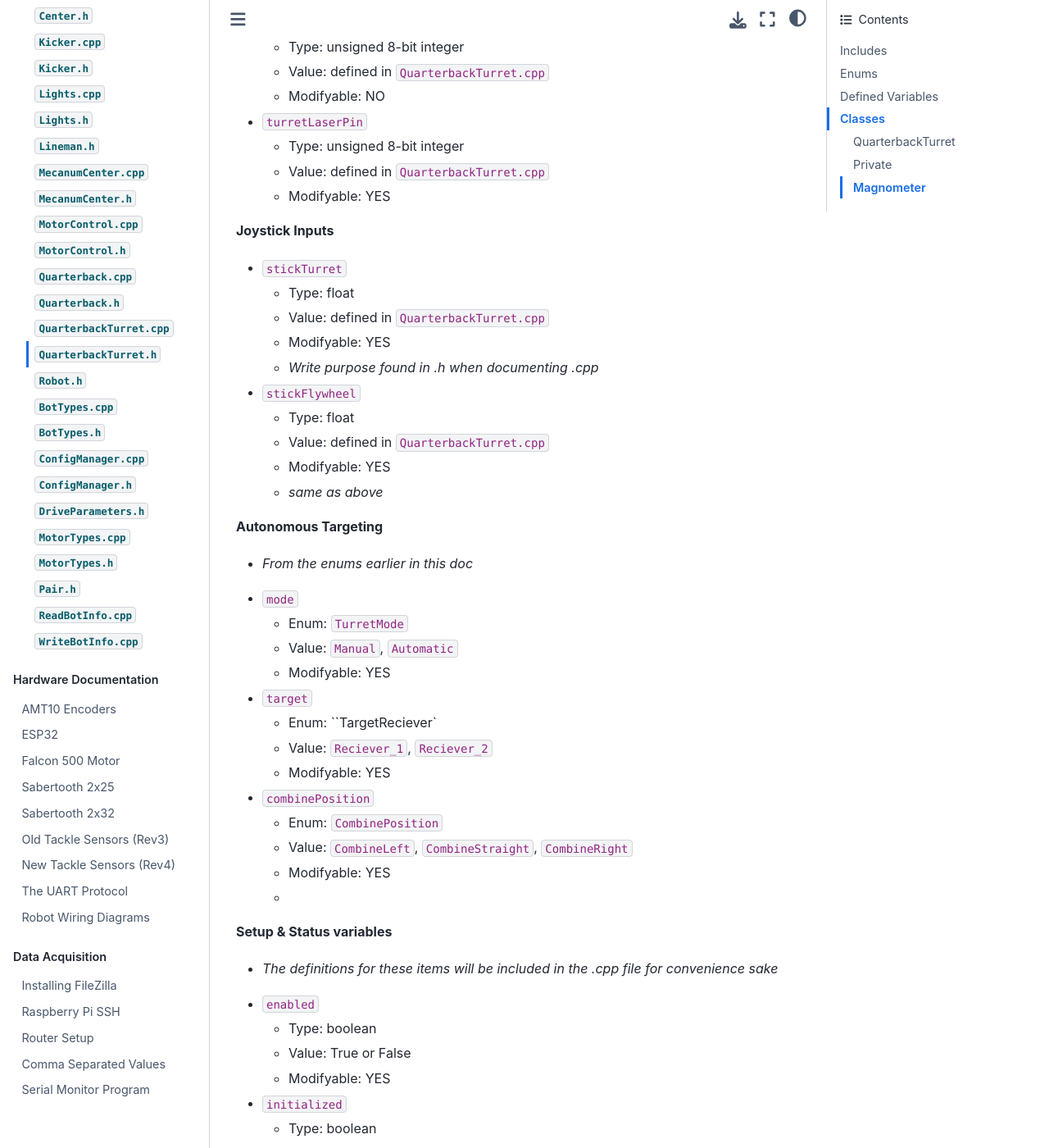
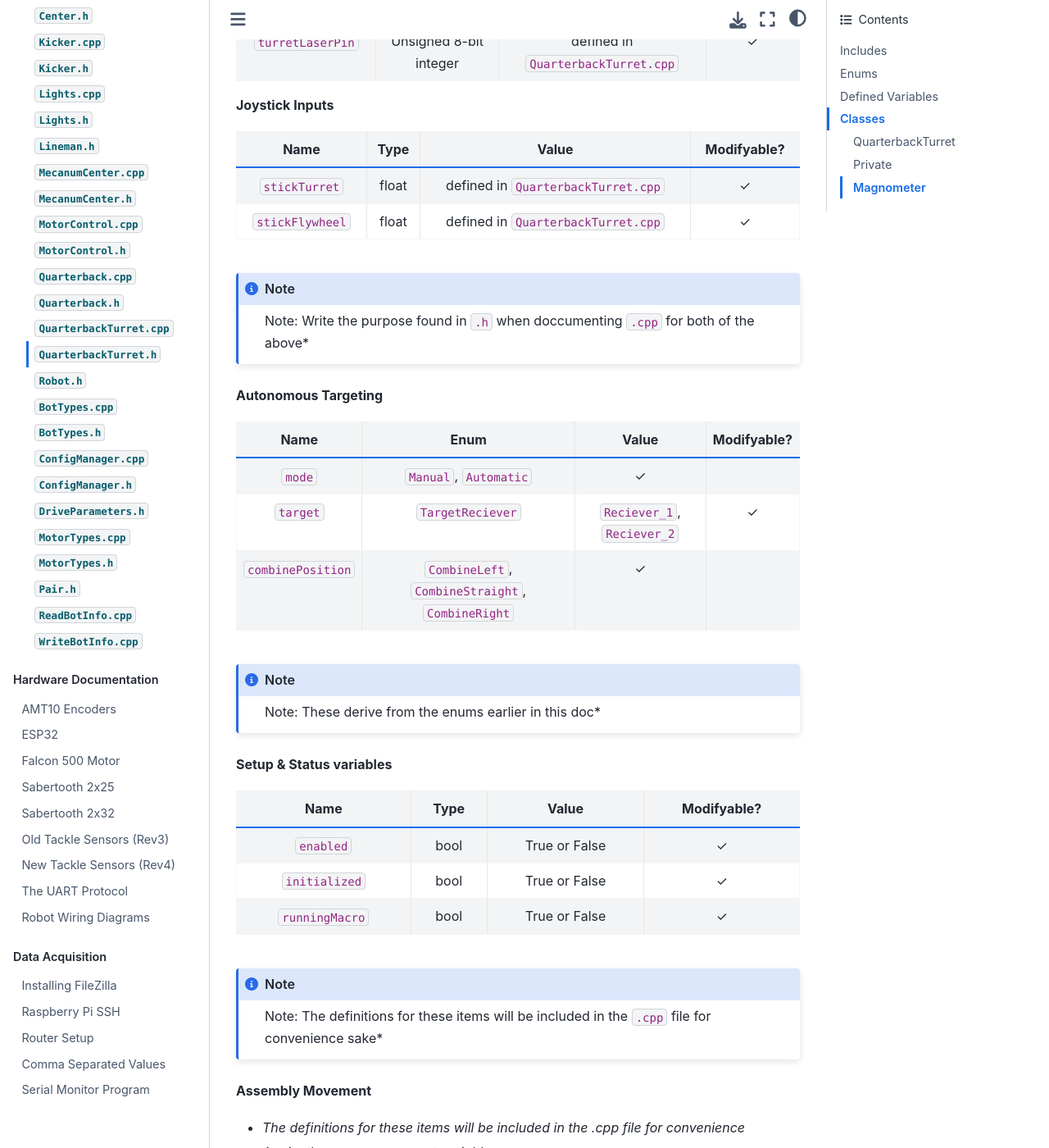
Before and after one commit to PolarRobotics/PR-Docs, a Sphinx documentation site: the page built from docs/source/codebase/robot/quarterback-turret-h.md, in a window 1280 px wide and 1400 px high, scrolled down 5101 px. Shown: the whole window at 82% size. Built offline with Sphinx 7.4.7 and the Sphinx Book theme 1.1.4, drawn with Linux system fonts in a browser that asks for light colours; some of the changed text lies outside the part shown.

Commit message:
Reformatted items into tables

````diff
--- a/docs/source/codebase/robot/quarterback-turret-h.md
+++ b/docs/source/codebase/robot/quarterback-turret-h.md
@@ -38,34 +38,27 @@
 
 ### Debounce & Miscellaneous Delay Constants
 
-- `QB_BASE_DEBOUNCE_DELAY`
-  - `50 (LONG)`
-- `QB_CRADLE_TRAVEL_DELAY`
-  - `750 (LONG)`
-- `QB_CIRCLE_HOLD_DELAY`
-  - `750 (LONG)`
-- `QB_CROSS_HOLD_DELAY`
-  - `200 (LONG)`
-- `QB_CROSS_HOLD_DELAY`
-  - `200 (LONG)`
-- `QB_TURRET_INTERPOLATION_DELAY`
-  - `5L (LONG)`
-- `QB_TURRET_THRESHOLD`
-  - `35`
-- `QB_TURRET_STICK_SCALE_FACTOR`
-  - `0.25`
+| Name | Value | isLong? |
+|:----:|:-----:|:-------:|
+| `QB_BASE_DEBOUNCE_DELAY` | 50 | ✓ |
+|`QB_CRADLE_TRAVEL_DELAY` | 750 | ✓ |
+| `QB_CIRCLE_HOLD_DELAY` | 750 | ✓ |
+| `QB_CROSS_HOLD_DELAY` | 200 | ✓ |
+| `QB_TRIANGLE_HOLD_DELAY` | 200 | ✓ |
+| `QB_TURRET_INTERPOLATION_DELAY` | 5 | ✓ |
+| `QB_TURRET_THRESHOLD` | 35 | X |
+| `QB_TURRET_STICK_SCALE_FACTOR` | 0.25 | X |
 
 ### Speed Constants
-- `QB_MIN_PWM_VALUE`
-  - `0.08`
-- `QB_HOME_PCT`
-  - `0.125`
-- `QB_HANDOFF`
-  - `0.3`
-- `QB_HOME_MAG `
-  -`0.1`
+| Name | Value |
+|:----:|:-----:|
+| `QB_MIN_PWM_VALUE` | 0.08 |
+| `QB_HOME_PCT` | 0.125 |
+| `QB_HANDOFF` | 0.3 |
+| `QB_HOME_MAG ` | 0.1 |
 
 ### Turret Angle Calculation Constants
+
 - `QB_COUNTS_PER_ENCODER_REV`
   - _Number of ticks per encoder revolution_
   - 1000
@@ -137,68 +130,63 @@ As is the case for most of these variables, they are *initiated* in a `.h` file,
 - `flywheelLeftMotor`
 - `flywheelRightMotor`
 
-**Pin declartion**
-- `turretEncoderPinA`
-  - Type: unsigned 8-bit integer
-  - Value: defined in `QuarterbackTurret.cpp`
-  - Modifyable: NO
+**Pin Declartion**
+| Name | Type | Value | Modifyable? |
+| :--: | :--: | :--: | :--: |
+| `turretEncoderPinA` | Unsigned 8-bit int | defined in `QuarterbackTurret.cpp` | X |
+| `turretEncoderPinB` | Unsigned 8-bit integer |  defined in `QuarterbackTurret.cpp` | X |
+| `turretLaserPin` | Unsigned 8-bit integer | defined in `QuarterbackTurret.cpp` | ✓ |
 
-- `turretEncoderPinB`
-  - Type: unsigned 8-bit integer
-  - Value: defined in `QuarterbackTurret.cpp`
-  - Modifyable: NO
-
-- `turretLaserPin`
-  - Type: unsigned 8-bit integer
-  - Value: defined in `QuarterbackTurret.cpp`
-  - Modifyable: YES
 
 **Joystick Inputs**
-- `stickTurret`
-  - Type: float
-  - Value: defined in `QuarterbackTurret.cpp`
-  - Modifyable: YES
-  - *Write purpose found in .h when documenting .cpp*
-- `stickFlywheel`
-  - Type: float
-  - Value: defined in `QuarterbackTurret.cpp`
-  - Modifyable: YES
-  - *same as above*
+| Name | Type | Value | Modifyable? |
+| :--: | :--: | :--: | :--: |
+| `stickTurret` | float | defined in `QuarterbackTurret.cpp` | ✓ |
+| `stickFlywheel` | float | defined in `QuarterbackTurret.cpp` | ✓ |
+
+```{note}
+Note: Write the purpose found in `.h` when doccumenting `.cpp` for both of the above*
+```
+
 
 **Autonomous Targeting**
-* *From the enums earlier in this doc*
-- `mode`
-  - Enum: `TurretMode`
-  - Value: `Manual`, `Automatic`
-  - Modifyable: YES
-- `target`
-  - Enum: ``TargetReciever`
-  - Value: `Reciever_1`, `Reciever_2`
-  - Modifyable: YES
-- `combinePosition`
-  - Enum: `CombinePosition`
-  - Value: `CombineLeft`, `CombineStraight`, `CombineRight`
-  - Modifyable: YES
-  -
+
+| Name | Enum | Value | Modifyable? |
+| :--: | :--: | :--: | :--: |
+| `mode` | `Manual`, `Automatic` | ✓ |
+| `target` | `TargetReciever` | `Reciever_1`, `Reciever_2`| ✓ |
+| `combinePosition` |  `CombineLeft`, `CombineStraight`, `CombineRight` | ✓ |
+
+```{note}
+Note: These derive from the enums earlier in this doc*
+```
 
 **Setup & Status variables**
-* *The definitions for these items will be included in the .cpp file for convenience sake*
-- `enabled`
-  - Type: boolean
-  - Value: True or False
-  - Modifyable: YES
-- `initialized`
-  - Type: boolean
-  - Value: True or False
-  - Modifyable: YES
-- `runningMacro`
-  - Type: boolean
-  - Value: True or False
-  - Modifyable: YES
+
+| Name | Type | Value | Modifyable? |
+| :--: | :--: | :--: | :--: |
+| `enabled` | bool | True or False | ✓ |
+| `initialized` | bool | True or False | ✓ |
+| `runningMacro` | bool | True or False | ✓ |
+
+```{note}
+ Note: The definitions for these items will be included in the `.cpp` file for convenience sake*
+ ```
 
 **Assembly Movement**
 * *The definitions for these items will be included in the .cpp file for convenience*
 * *Again, these are enums, not variables*
+
+```{note}
+Continue to create a table for next time here.
+
+~ PW
+```
+
+| Name | Enum | Value | Modifyable? |
+| :--: | :--: | :--: | :--: |
+| `currentAssemblyAngle` | `AssemblyAngle` |
+
 - `currentAssemblyAngle`
   - Enum: `AssemblyAngle`
   - Value: `Straight`,`Angle`
````
Also changed, not shown: other parts of docs/source/codebase/robot/quarterback-turret-h.md (+3 -1 lines).
